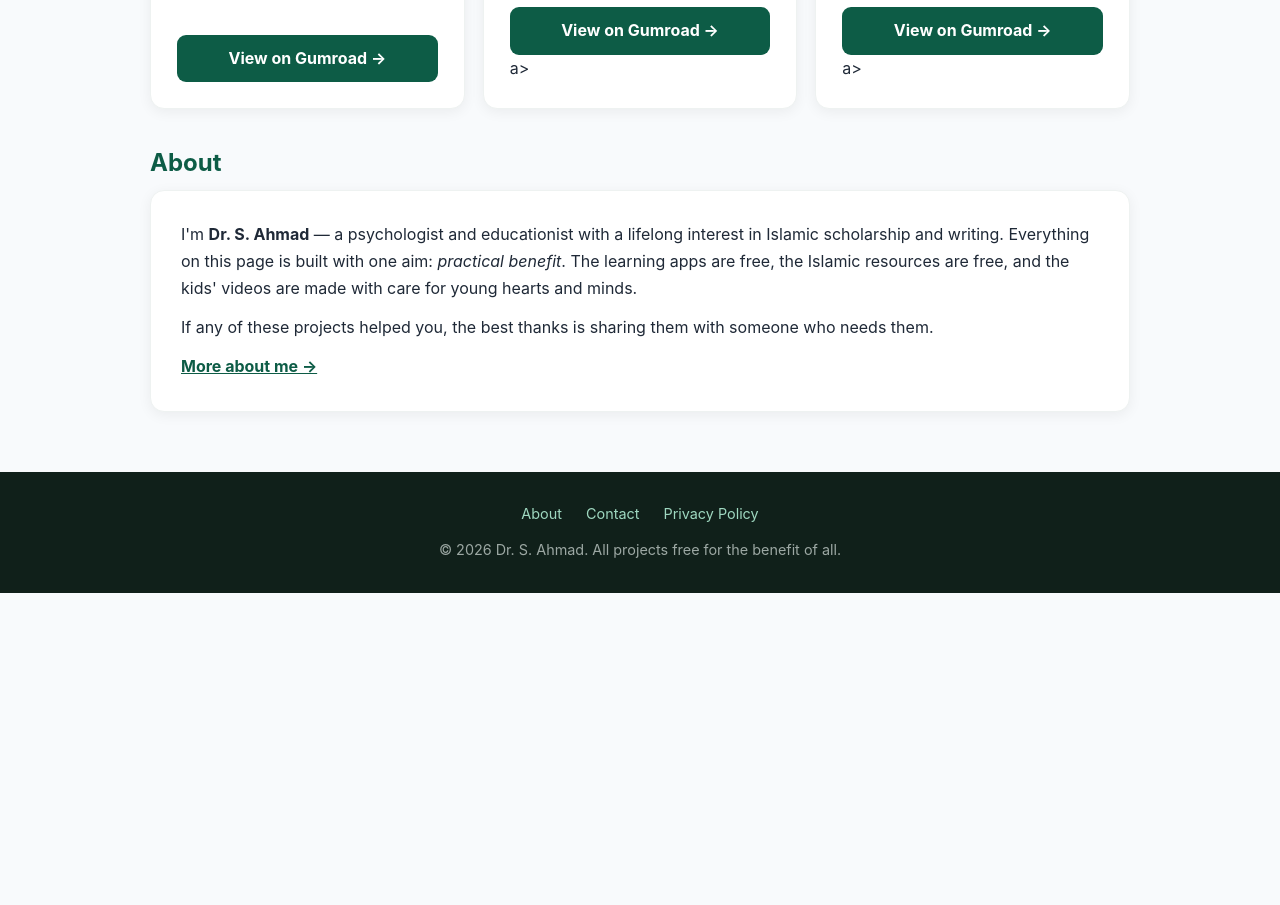
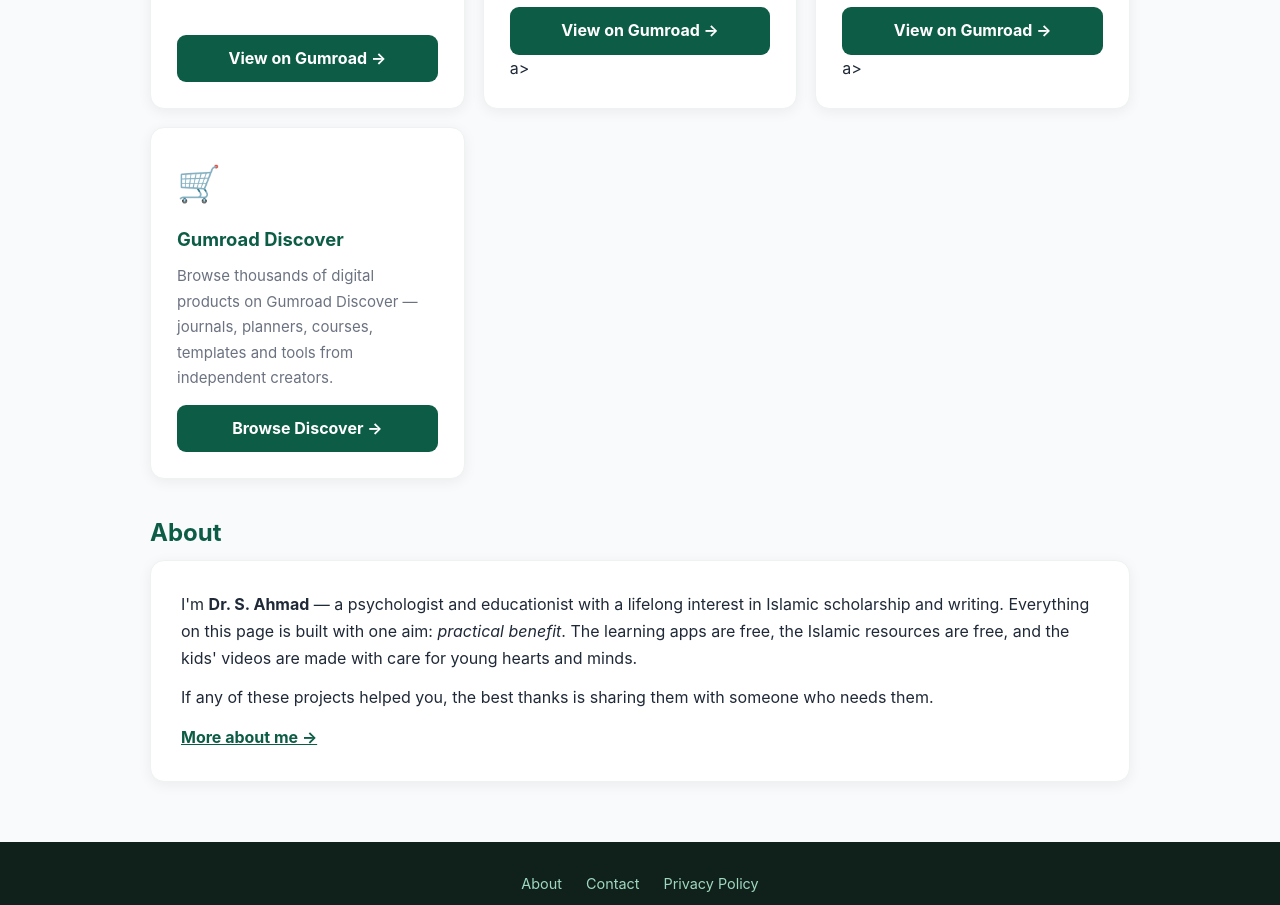
Before and after one commit to DrSAhmad/DrSAhmad.github.io, a plain HTML site: page index.html in a window 1280 px wide. Shown: the part 2980-3885 px from the top of the page. Before the commit the page ends 3573 px from the top, so only its background shows below. Drawn offline with Linux system fonts and the light colour scheme.

Commit message:
Add Gumroad Discover link to Recommended Tools

```diff
--- a/index.html
+++ b/index.html
@@ -159,6 +159,12 @@
         <p>A Notion template for medical students covering lectures, notes, assignments, exams and clinical tasks in one place. By MJ Pixel Master. $14+.</p>
         <a class="btn" href="https://mjpixelmaster.gumroad.com/l/yitoa?a=326716771" rel="sponsored">View on Gumroad →</a>a>
     </div>
+    <div class="card">
+      <div class="ic">🛒</div>
+      <h3>Gumroad Discover</h3>
+      <p>Browse thousands of digital products on Gumroad Discover — journals, planners, courses, templates and tools from independent creators.</p>
+      <a class="btn" href="https://gumroad.com/discover?a=326716771" rel="sponsored">Browse Discover →</a>
+    </div>
   </div>
 
   <h2 class="sec">About</h2>
```
